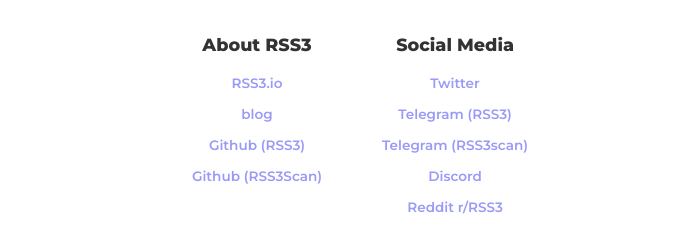
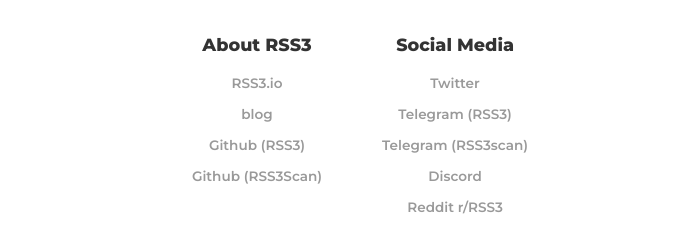
Before and after one commit to rss3Scan/rss3scan, a Vue app: page / in a window 1280 px wide. Shown: the part 550-786 px from the top of the page, without its empty margins (280-975 px from the left). Built offline with nearby package versions, Linux system fonts and the light colour scheme; what vuesax would draw is missing.

Commit message:
footer link color

```diff
--- a/src/components/Footer.vue
+++ b/src/components/Footer.vue
@@ -126,11 +126,15 @@
   font-weight: 600;
   padding: 5px;
   display: block;
+  color: rgba(var(--vs-dark), 1);
 }
 
 .footer ul li a:hover {
   color: rgba(var(--vs-primary), 1) !important;
   opacity: 0.7;
+}
+.footer ul li a:visited {
+  color: rgba(var(--vs-dark), 1);
 }
 
 @media (max-width: 800px) {
```
